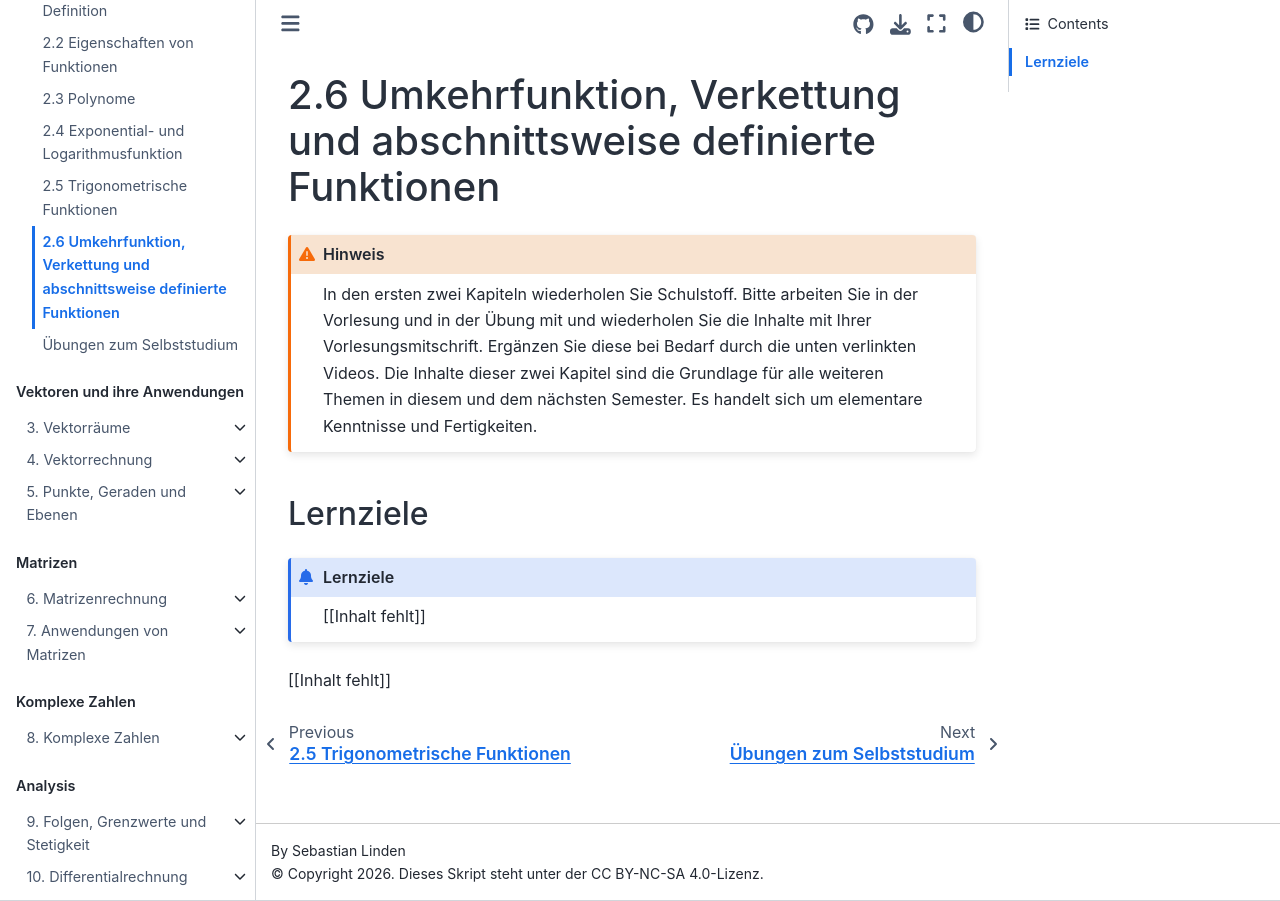
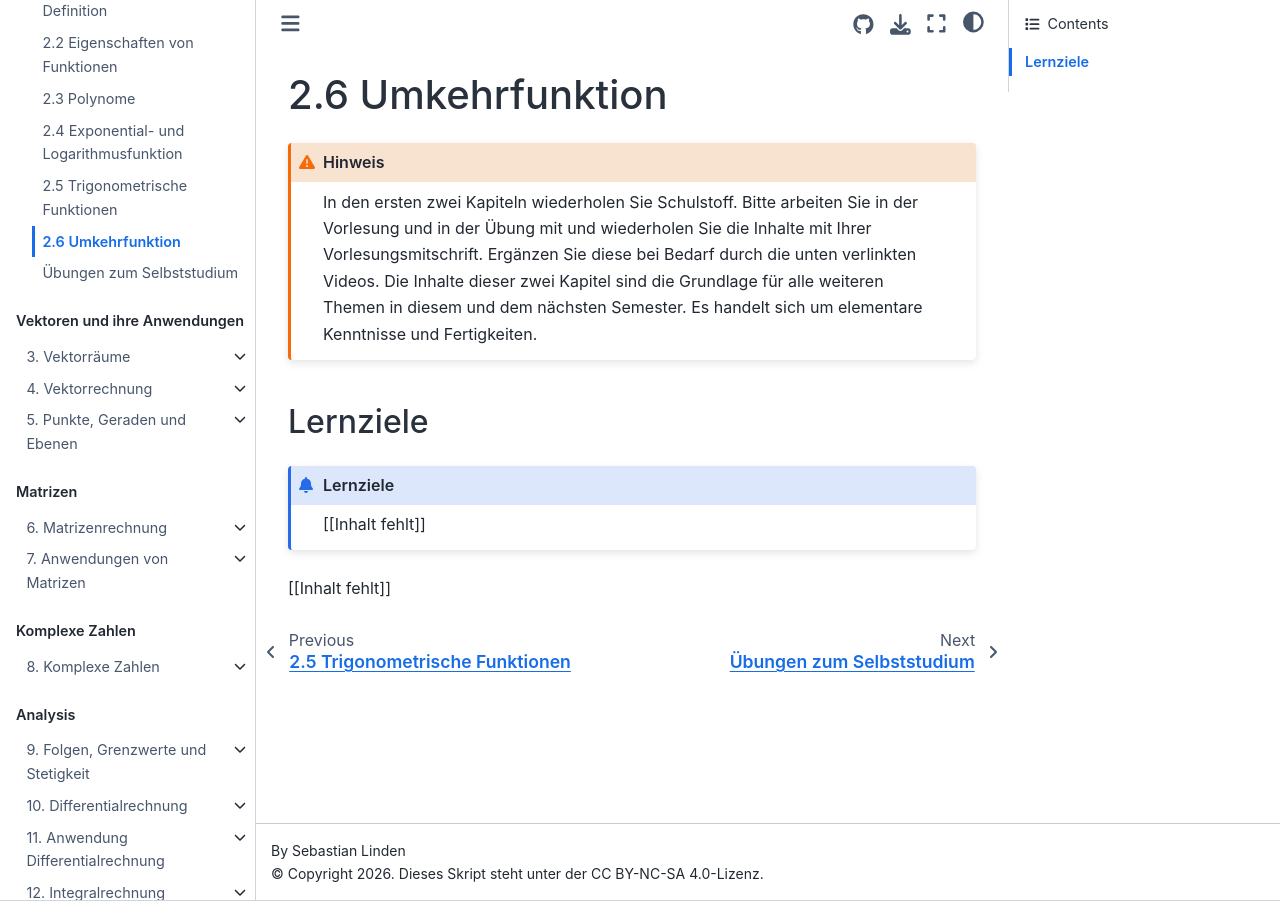
Before and after one commit to s-linden/mathematik-1-grundlagen, a Jupyter Book: the page built from chapter02/chapter02_sec06.md, in a window 1280 px wide. Built offline with Jupyter Book 1.0.4 settings and Sphinx 7.4.7 and the Sphinx Book theme 1.1.4, drawn with Linux system fonts in a browser that asks for light colours; a script that is not in the unit is left out; comment, search, counter and statistics services are not loaded.

Commit message:
Abschnitt 2.6 umbenannt in „Umkehrfunktion“
Co-Authored-By: Claude Opus 5.5 <noreply@anthropic.com>
Claude-Session: https://claude.ai/code/session_01Cq9V6ePqkm7K2A5T7g5iQo

````diff
--- a/chapter02/chapter02_sec06.md
+++ b/chapter02/chapter02_sec06.md
@@ -1,4 +1,4 @@
-# 2.6 Umkehrfunktion, Verkettung und abschnittsweise definierte Funktionen
+# 2.6 Umkehrfunktion
 
 ```{admonition} Hinweis
 :class: warning
````
